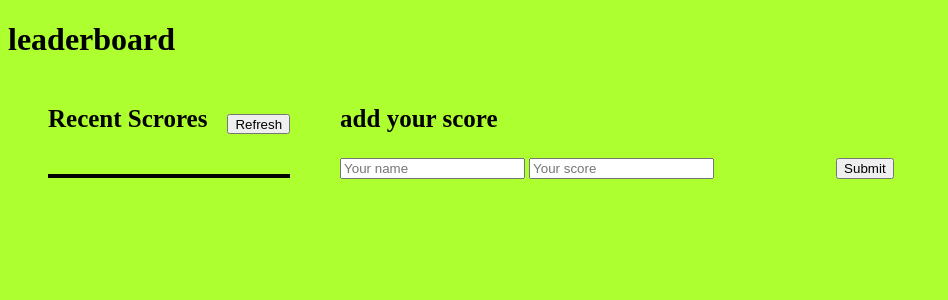
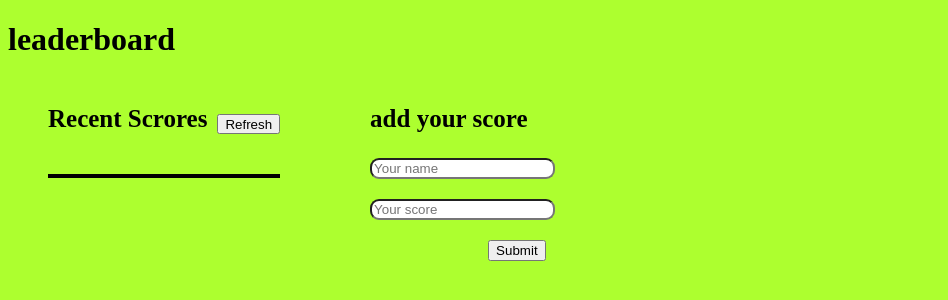
Before and after one commit to mutinhiri/Leaderboard, a website built with webpack: page src/index.html in a window 1280 px wide. Shown: the whole page, without its empty margins (0-948 px from the left). Built offline with nearby package versions, Linux system fonts and the light colour scheme; no server answers.

Commit message:
Add css styling

```diff
--- a/src/style.css
+++ b/src/style.css
@@ -9,13 +9,19 @@ body {
   list-style: none;
 }
 
+.recent {
+  margin-right: 40px;
+}
+
 .recent-header {
   display: flex;
-  gap: 20px;
+  gap: 10px;
 }
 
 .data {
   border: 2px solid black;
+  margin-right: 0px;
+  padding-right: 30px;
 }
 
 p {
@@ -25,6 +31,9 @@ p {
 
 li {
   list-style: none;
+  margin-left: -40px;
+  padding-right: 290px;
+  width: 150px;
 }
 
 li:nth-child(odd) {
@@ -46,3 +55,13 @@ li:nth-child(odd) {
   width: fit-content;
   margin-left: 118px;
 }
+
+#form {
+  display: flex;
+  flex-direction: column;
+  row-gap: 20px;
+}
+
+input {
+  border-radius: 9px;
+}
```
